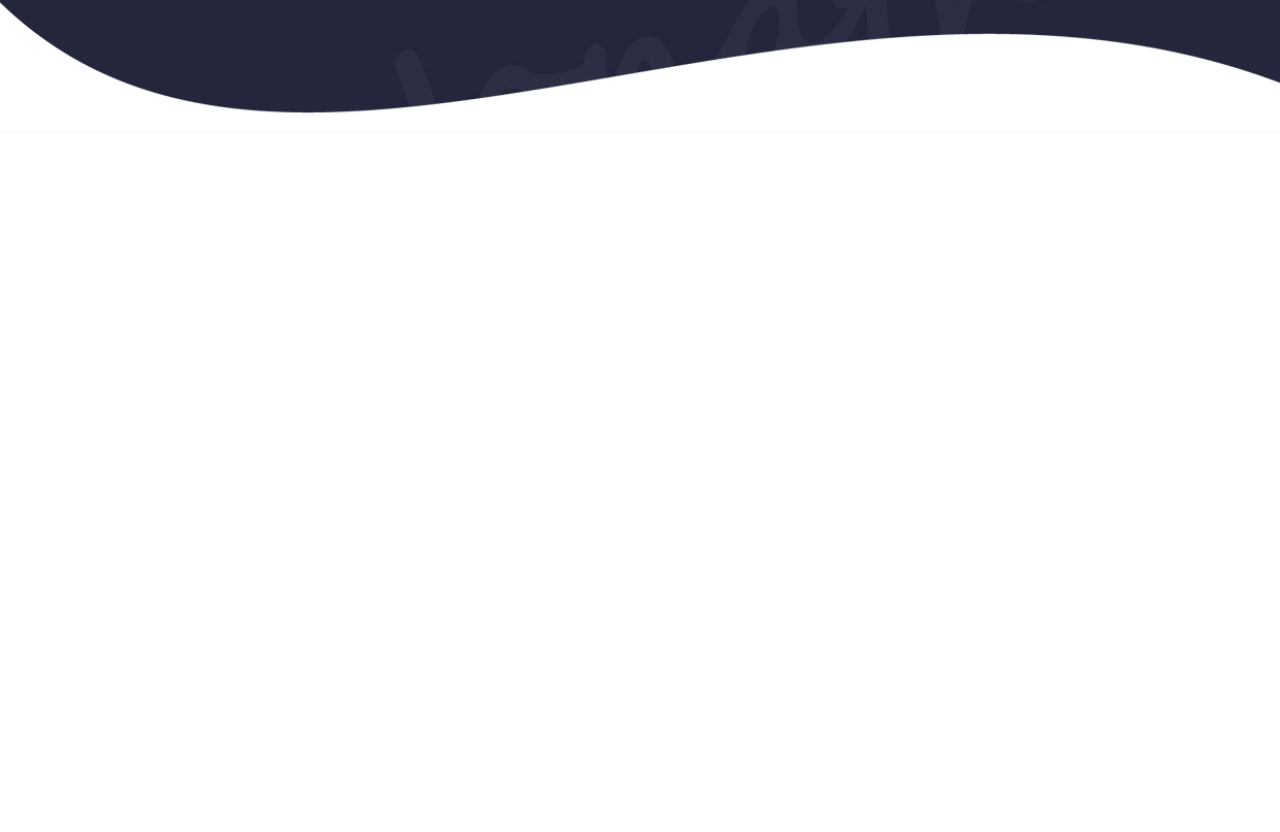
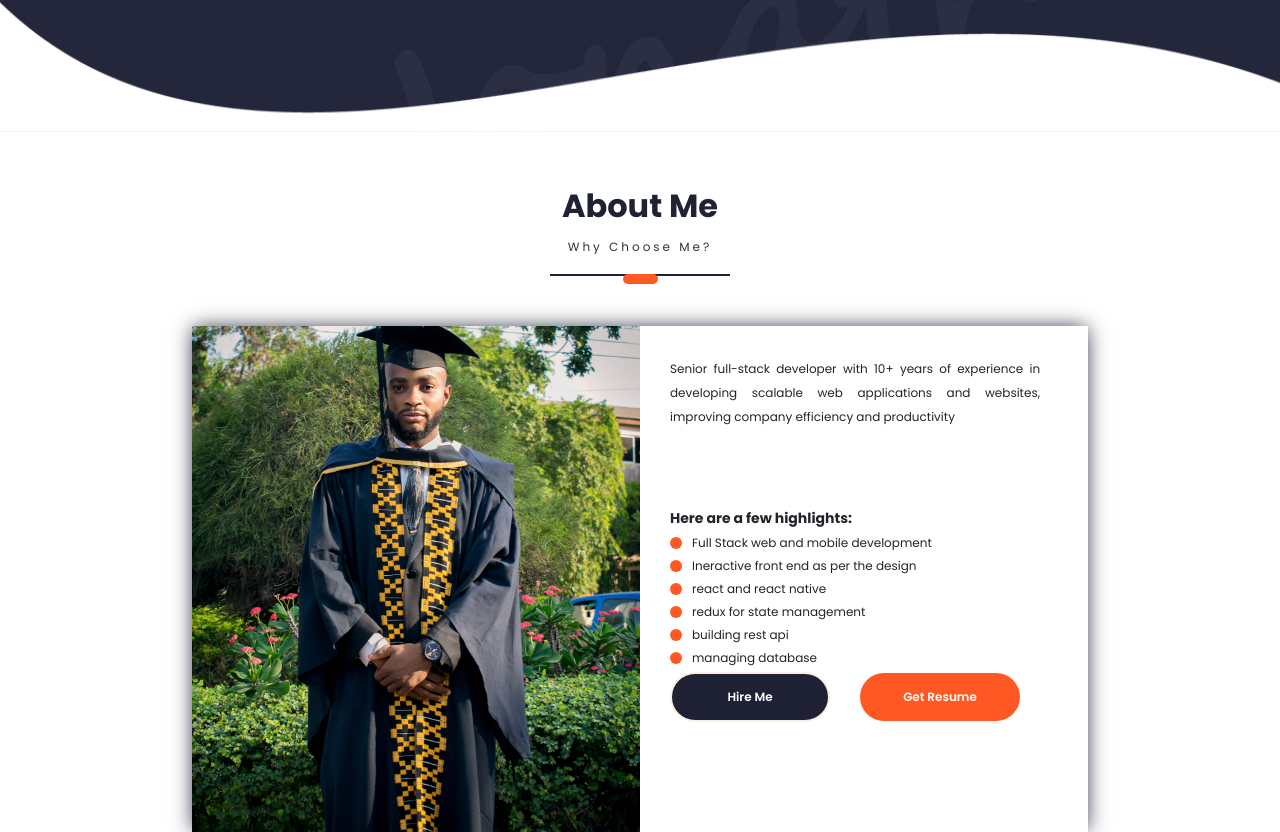
Before and after one commit to KrishnadasV/simple_portfolio, a React (Create React App) app in the folder client/: page / in a window 1280 px wide. Shown: the part 538-1370 px from the top of the page. Before the commit the page ends 800 px from the top, so only its background shows below. Built offline with nearby package versions, Linux system fonts and the light colour scheme; a web font is replaced by a local one.

Commit message:
added about me component

```diff
--- /dev/null
+++ b/client/src/PortfolioContainer/AboutMe/AboutMe.css
@@ -0,0 +1,91 @@
+.about-me-container {
+    display: flex;
+    flex-direction: column;
+    justify-content: center;
+    align-items: center;
+    margin: 50px 0 0 0;
+}
+
+.about-me-parent {
+    max-width: 1000px;
+    width: 70%;
+}
+
+.about-me-card {
+    display: flex;
+    width: 100%;
+    box-shadow: 0 0 20px -2px #1f2235;
+}
+
+.about-me-profile {
+    width: 50%;
+    background-image: url('../../assets/AboutMe/me.jpg');
+    background-size: cover;
+    background-repeat: no-repeat;
+    background-position: center;
+}
+
+.about-me-details {
+    width: 48%;
+    text-align: justify;
+    padding: 30px
+}
+
+.about-me-description {
+    font-size: 12px;
+}
+
+.about-me-highlights {
+    margin: 80px 0;
+}
+
+.highlight-heading {
+    font-family: "Poppins Bold";
+    font-size: 14px;
+    margin: 0 0 5px 0;
+}
+
+.highlight {
+    display: flex;
+    align-items: center;
+    margin: 5px 0;
+    font-size: 12px;
+}
+
+.highlight-blob {
+    height: 12px;
+    width: 12px;
+    margin: 0 10px 0 0;
+    background-color: #ff5823;
+    border-radius: 50%;
+}
+
+.about-me-options .highlighted-btn {
+    margin: 0 0 0 30px;
+}
+
+@media only screen and (max-width: 1110px) {
+    .about-me-parent {
+        width: 88%;
+    }
+}
+@media only screen and (max-width: 898px) {
+    .about-me-profile {
+        display:none;
+    }
+    .about-me-details {
+        width: 100%;
+    }
+}
+@media only screen and (max-width: 466px) {
+.about-me-options {
+    display: flex;
+    flex-direction: column;
+}
+.about-me-options .highlighted-btn {
+    margin: 24px 0 0 0;
+}
+.about-me-options button {
+    width: 100%;
+}
+}
--- /dev/null
+++ b/client/src/PortfolioContainer/AboutMe/AboutMe.js
@@ -0,0 +1,66 @@
+import React, { useEffect } from "react";
+import ScreenHeading from "../../utilities/ScreenHeading/ScreenHeading";
+import ScrollService from "../../utilities/ScrollService";
+import Animations from "../../utilities/Animations";
+import './AboutMe.css';
+
+export default function AboutMe(props) {
+  let fadeInScreenHandler = (screen) => {
+    if (screen.fadeScreen !== props.id) return;
+    Animations.animations.fadeInScreen(props.id);
+  };
+  const fadeInSubscription =
+    ScrollService.currentScreenFadeIn.subscribe(fadeInScreenHandler);
+  const SCREEN_CONSTANTS = {
+    description:
+      "Senior full-stack developer with 10+ years of experience in developing scalable web applications and websites, improving company efficiency and productivity",
+    highlights: {
+      bullets: [
+        "Full Stack web and mobile development",
+        "Ineractive front end as per the design",
+        "react and react native",
+        "redux for state management",
+        "building rest api",
+        "managing database",
+      ],
+      heading: "Here are a few highlights:",
+    },
+  };
+
+  const renderHighlight = () => {
+    return SCREEN_CONSTANTS.highlights.bullets.map((value, i) => (
+      <div className="highlight" key={i}>
+        <div className="highlight-blob"></div>
+        <span>{value}</span>
+      </div>
+    ));
+  };
+
+  return (
+    <div className="about-me-container screen-container" id={props.id || ""}>
+      <div className="about-me-parent">
+        <ScreenHeading title={"About Me"} subHeading={"Why Choose Me?"} />
+        <div className="about-me-card">
+          <div className="about-me-profile"></div>
+          <div className="about-me-details">
+            <span className="about-me-description">
+              {SCREEN_CONSTANTS.description}
+            </span>
+            <div className="about-me-highlights">
+              <div className="highlight-heading">
+                <span>{SCREEN_CONSTANTS.highlights.heading}</span>
+              </div>
+              {renderHighlight()}
+              <div className="about-me-options">
+                <button className="btn primary-btn">Hire Me</button>
+                <a href="ehizcv.pdf" download="ehidu ehizcv.pdf">
+                  <button className="btn highlighted-btn">Get Resume</button>
+                </a>
+              </div>
+            </div>
+          </div>
+        </div>
+      </div>
+    </div>
+  );
+}
--- a/client/src/PortfolioContainer/Home/Header/Header.js
+++ b/client/src/PortfolioContainer/Home/Header/Header.js
@@ -35,10 +35,10 @@ export default function Header() {
 
   const getHeaderOptionsClass = (index) => {
     let classes = "header-option";
-    if (index < TOTAL_SCREENS.length - 1) classes += "header-option-seperator";
+    if (index < TOTAL_SCREENS.length - 1) classes += " header-option-seperator";
 
-    if (selectedScreen === index) classes += "selected-header-option";
-    return;
+    if (selectedScreen === index) classes += " selected-header-option";
+    return classes;
   };
 
   const switchScreen = (index, screen) => {
--- a/client/src/utilities/CommonUtils.js
+++ b/client/src/utilities/CommonUtils.js
@@ -1,9 +1,14 @@
 import Home from "../PortfolioContainer/Home/Home";
+import AboutMe from "../PortfolioContainer/AboutMe/AboutMe";
 
 export const TOTAL_SCREENS = [
   {
     screen_name: "Home",
     component: Home,
+  },
+  {
+    screen_name: "AboutMe",
+    component: AboutMe,
   }
 ];
 
```
Also changed, not shown: client/src/assets/AboutMe/me.jpg (added).
